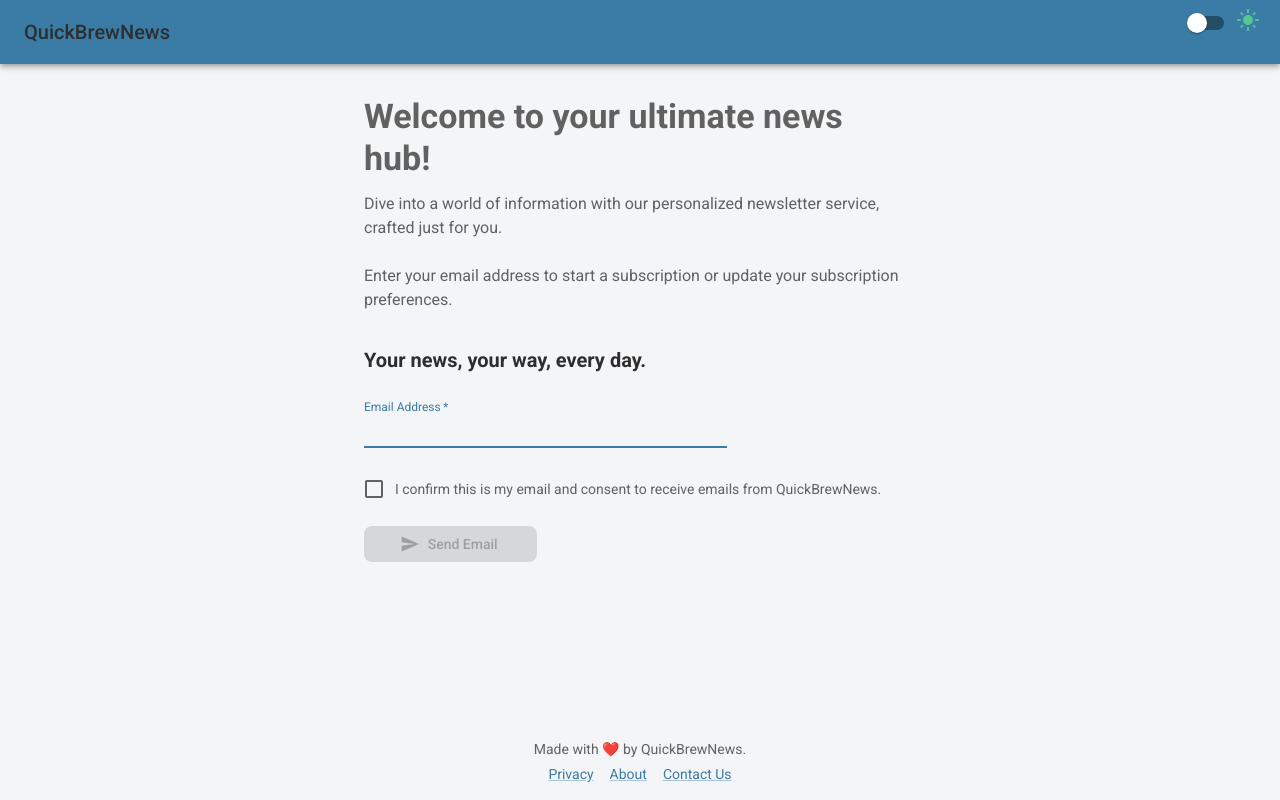
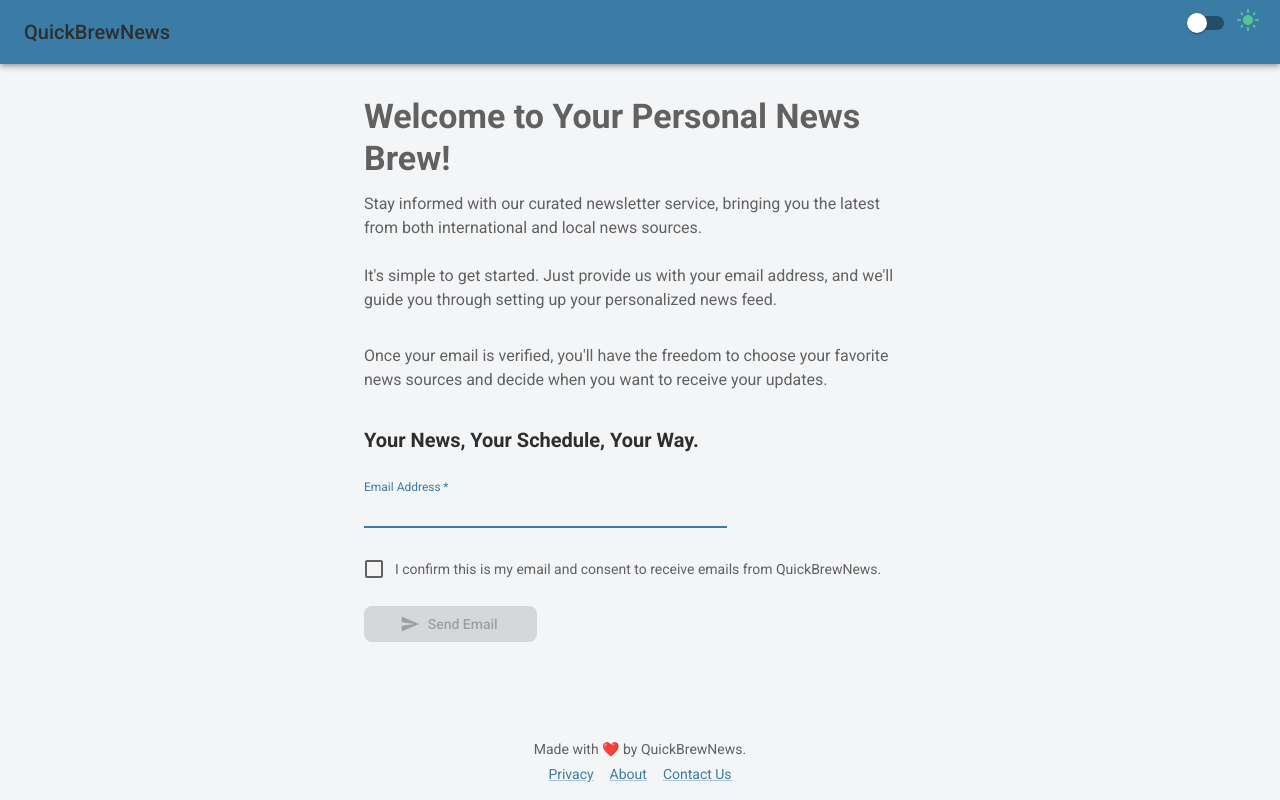
Before and after one commit to rupinr/news-master-fe, a React (Vite) app: page /#/ in a window 1280 px wide. Built offline with nearby package versions, Linux system fonts and the light colour scheme; no server answers.

Commit message:
adjust copy text

```diff
--- a/src/Email.tsx
+++ b/src/Email.tsx
@@ -50,17 +50,20 @@ const Email = () => {
     return (
         <Container maxWidth="sm">
             <Box sx={{ my: 4 }}>
-                <Typography variant="h4" gutterBottom sx={{ fontWeight: 'bold', }}>
-                    Welcome to your ultimate news hub!
+                <Typography variant="h4" gutterBottom sx={{ fontWeight: 'bold' }}>
+                    Welcome to Your Personal News Brew!
                 </Typography>
                 <Typography variant="body1" sx={{ mb: 3 }}>
-                    Dive into a world of information with our personalized newsletter service, crafted just for you.
+                    Stay informed with our curated newsletter service, bringing you the latest from both international and local news sources.
                 </Typography>
-                <Typography variant="body1" sx={{ mb: 4, }}>
-                    Enter your email address to start a subscription or update your subscription preferences.
+                <Typography variant="body1" sx={{ mb: 4 }}>
+                    It's simple to get started. Just provide us with your email address, and we'll guide you through setting up your personalized news feed.
+                </Typography>
+                <Typography variant="body1" sx={{ mb: 4 }}>
+                    Once your email is verified, you'll have the freedom to choose your favorite news sources and decide when you want to receive your updates.
                 </Typography>
                 <Typography variant="h6" sx={{ fontWeight: 'bold', mb: 2 }}>
-                    Your news, your way, every day.
+                    Your News, Your Schedule, Your Way.
                 </Typography>
                 <Grid container spacing={2} alignItems="center">
                     <Grid size={{ xs: 12, sm: 8 }}>
```
